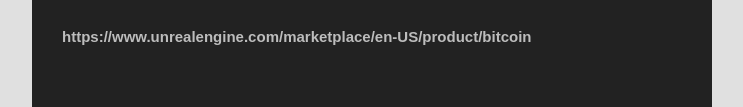
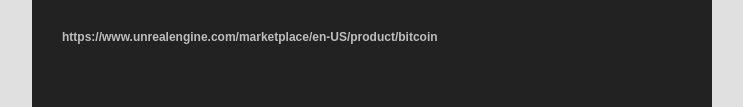
Before and after one commit to LordBipGit/website, a website: page index.html in a window 1280 px wide. Shown: the part 1029-1136 px from the top of the page, without its empty margins (268-1011 px from the left). Drawn offline with nearby package versions, Linux system fonts and the light colour scheme.

Commit message:
font size

```diff
--- a/index.html
+++ b/index.html
@@ -365,7 +365,7 @@
                       <div style="display:inline-block; max-width:50%; margin: 0 -2px; min-width:600px; vertical-align:top; width:50%;" align="left" class="stack-column">
                         <table cellspacing="0" cellpadding="0" border="0" width="100%">
 
-                                                      <td style="font-family: sans-serif; font-size: 15px; mso-height-rule: exactly; line-height: 20px; color: #bdbdbd; padding-top: 10px;" class="stack-column-center"> <strong> https://www.unrealengine.com/marketplace/en-US/product/bitcoin &nbsp; </strong> <strong>&nbsp;</strong></td>
+                                                      <td style="font-family: sans-serif; font-size: 12px; mso-height-rule: exactly; line-height: 20px; color: #bdbdbd; padding-top: 10px;" class="stack-column-center"> <strong> https://www.unrealengine.com/marketplace/en-US/product/bitcoin &nbsp; </strong> <strong>&nbsp;</strong></td>
 
 
                                 </tr>
```
